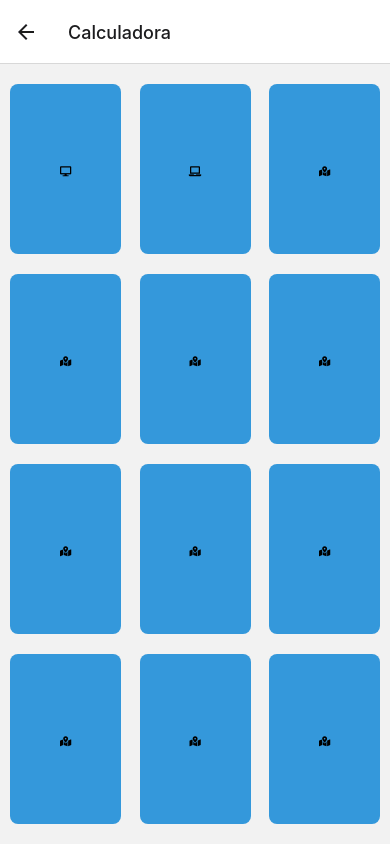
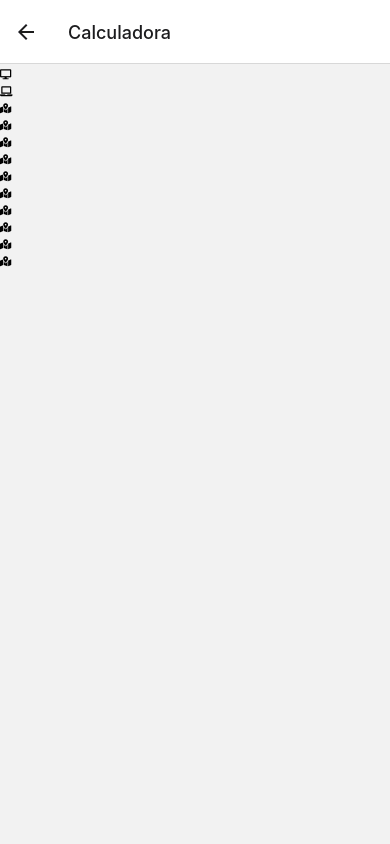
Before and after one commit to franjunoy/App-Mobile-Electrico, a React Native app: screen /Calculadora in a window 390 px wide. Built offline with nearby package versions, Linux system fonts and the light colour scheme.

Commit message:
Calculadora

```diff
--- a/src/src-interno/Calculadora.jsx
+++ b/src/src-interno/Calculadora.jsx
@@ -54,41 +54,14 @@ const Calculadora = () => {
   ];
 
   return (
-    <View style={styles.container}>
+    <View>
       {buttonsData.map((buttonText, index) => (
-        <TouchableOpacity
-          key={index}
-          style={styles.button}
-          onPress={() => onPressButton(buttonText)}
-        >
-          <Text style={styles.buttonText}>{buttonText}</Text>
+        <TouchableOpacity key={index} onPress={() => onPressButton(buttonText)}>
+          <Text>{buttonText}</Text>
         </TouchableOpacity>
       ))}
     </View>
   );
 };
 
-const styles = StyleSheet.create({
-  container: {
-    flex: 1,
-    flexDirection: 'row',
-    flexWrap: 'wrap',
-    justifyContent: 'space-between',
-    padding: 10
-  },
-  button: {
-    width: '30%',
-    aspectRatio: 1,
-    alignItems: 'center',
-    justifyContent: 'center',
-    backgroundColor: '#3498db',
-    marginVertical: 10,
-    borderRadius: 8
-  },
-  buttonText: {
-    color: 'white',
-    fontSize: 16
-  }
-});
-
 export default Calculadora;
```
